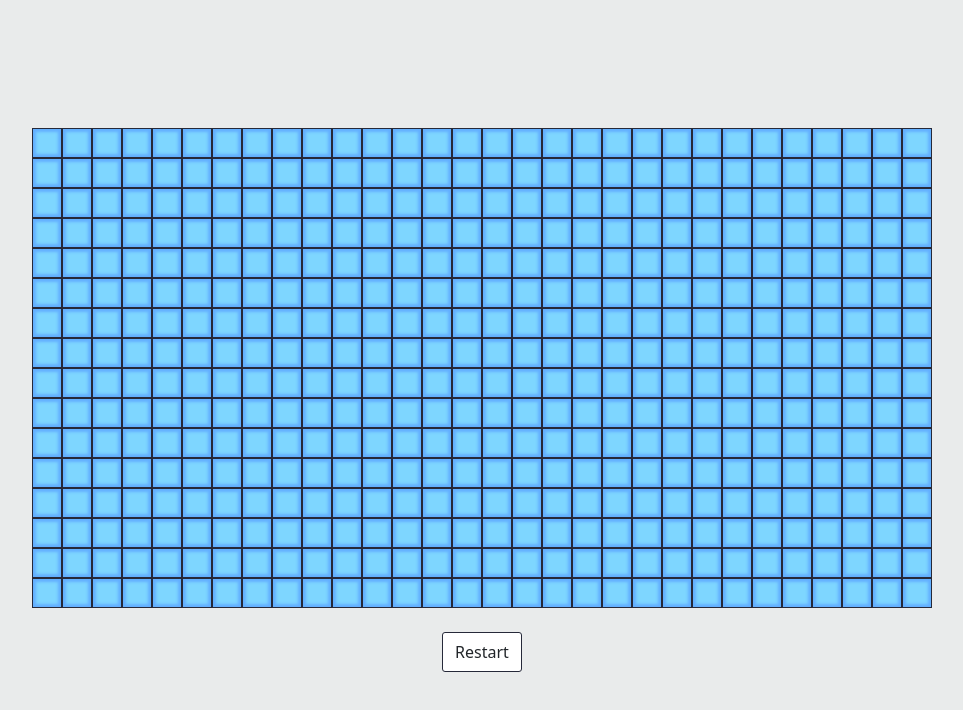
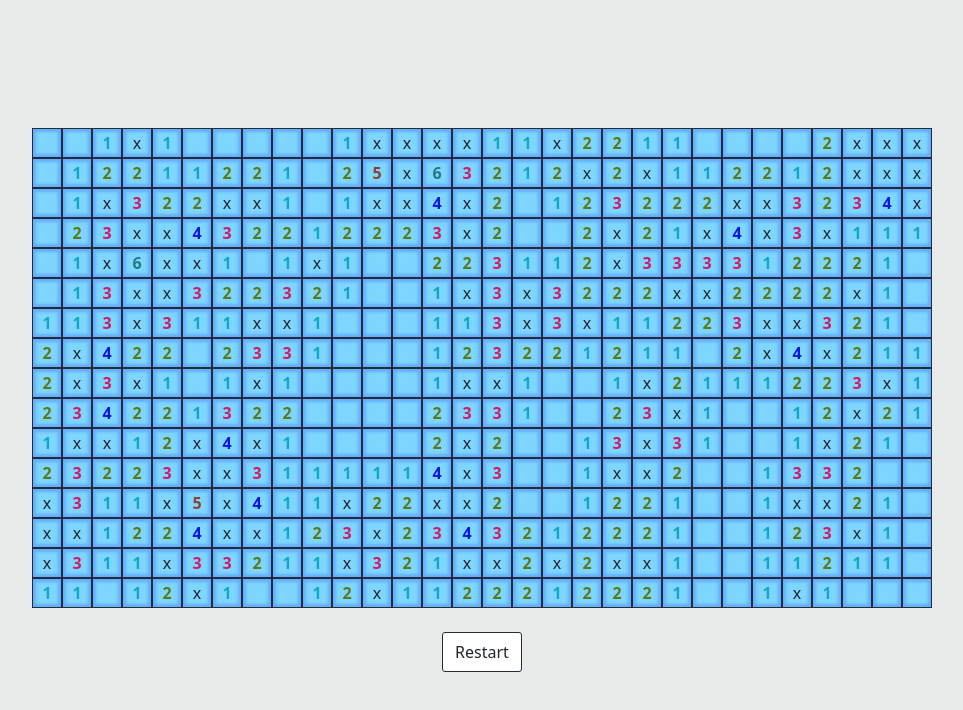
Before and after one commit to marius-ogrean/minesweeper, an Angular app: page / in a window 1280 px wide. Shown: the top 710 px of the page, without its empty margins (158-1121 px from the left). Built offline with nearby package versions, Linux system fonts and the light colour scheme.

Commit message:
add numbers

```diff
--- a/src/app/app.component.ts
+++ b/src/app/app.component.ts
@@ -59,6 +59,10 @@ export class AppComponent {
 
   getAdjacentBombs(row: number, column: number) {
     let bombCount = 0;
+
+    if (this.getCell(row, column).hasBomb) {
+      return bombCount;
+    }
 
     if (row - 1 >= 0) {
       if (column - 1 >= 0) {
--- a/src/app/cell/cell.component.html
+++ b/src/app/cell/cell.component.html
@@ -1,3 +1,14 @@
 <div class="cell d-flex justify-content-center align-items-center" (click)="clicked()"
-    [ngClass]="{ 'not-revealed': !cell.revealed, 'revealed': cell.revealed }">
+    [ngClass]="{ 'not-revealed': !cell.revealed,
+                 'revealed': cell.revealed && !cell.hasBomb,
+                 'bomb': cell.revealed && cell.hasBomb }">
+  <span *ngIf="cell.hasBomb">x</span>
+  <span *ngIf="cell.adjacentBombs === 1" class="one number">1</span>
+  <span *ngIf="cell.adjacentBombs === 2" class="two number">2</span>
+  <span *ngIf="cell.adjacentBombs === 3" class="three number">3</span>
+  <span *ngIf="cell.adjacentBombs === 4" class="four number">4</span>
+  <span *ngIf="cell.adjacentBombs === 5" class="five number">5</span>
+  <span *ngIf="cell.adjacentBombs === 6" class="six number">6</span>
+  <span *ngIf="cell.adjacentBombs === 7" class="seven number">7</span>
+  <span *ngIf="cell.adjacentBombs === 8" class="eight number">8</span>
 </div>
--- a/src/app/cell/cell.component.scss
+++ b/src/app/cell/cell.component.scss
@@ -14,3 +14,43 @@
   background: #FFFFFF;
   box-shadow: inset 0 0 3px 3px #D8D9D9;
 }
+
+.bomb {
+  background: #E30F4E;
+}
+
+.number {
+  font-weight: 700;
+}
+
+.one {
+  color: #14A6C5;
+}
+
+.two {
+  color: #5C7918;
+}
+
+.three {
+  color: #D31A65;
+}
+
+.four {
+  color: #0A17DE;
+}
+
+.five {
+  color: #8E403A;
+}
+
+.six {
+  color: #257A7A;
+}
+
+.seven {
+  color: black;
+}
+
+.eight {
+  color: gray;
+}
```
